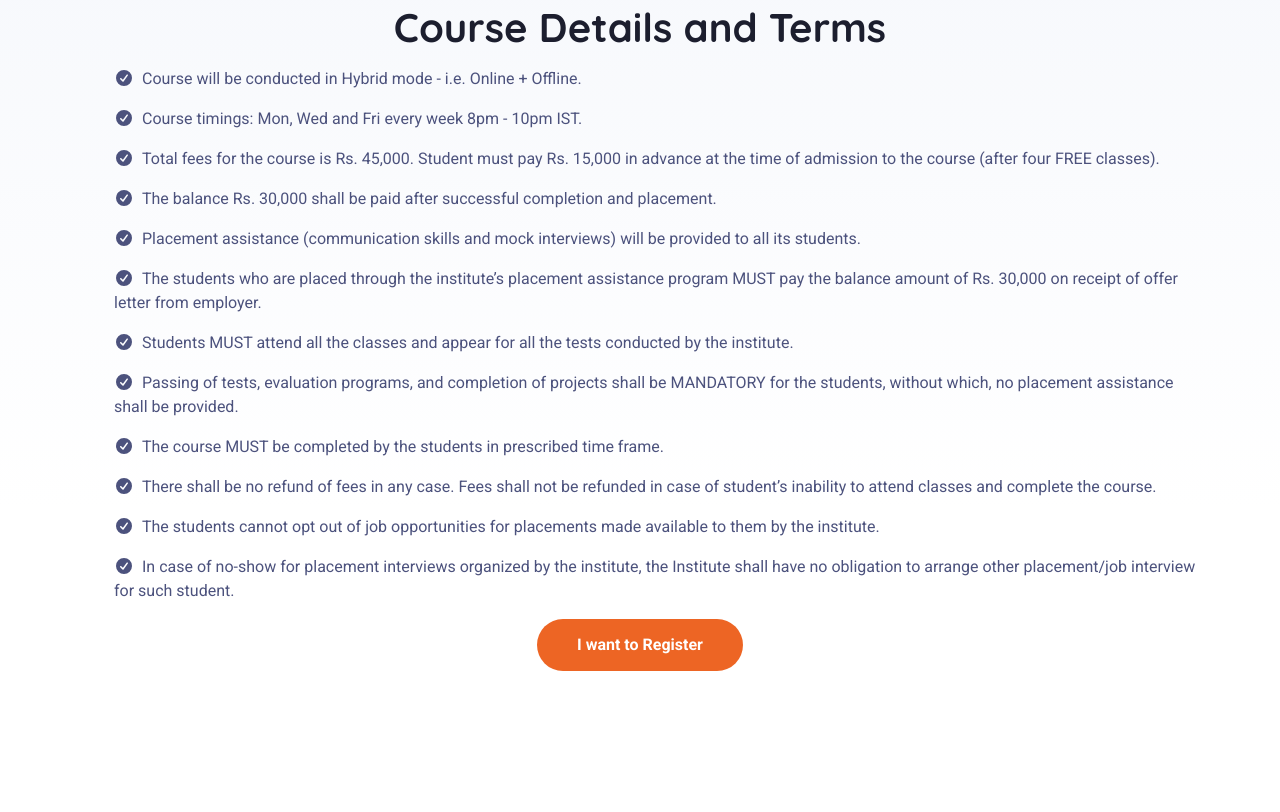
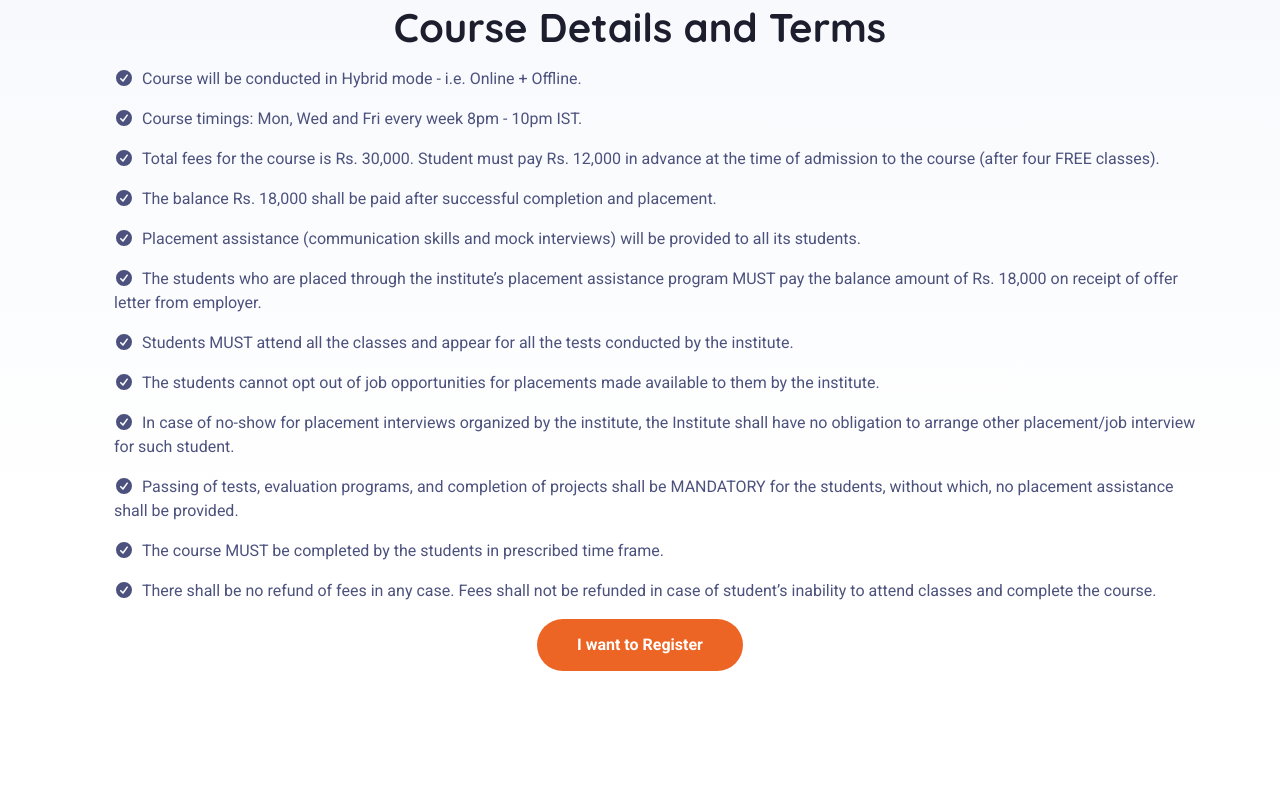
Before and after one commit to ekviraedu/ekviraedu.github.io, a plain HTML site: page fullstack/index.html in a window 1280 px wide. Shown: the part 2347-3159 px from the top of the page. Drawn offline with Linux system fonts and the light colour scheme.

Commit message:
changed fees. addressed feedback from Piyush.

```diff
--- a/fullstack/index.html
+++ b/fullstack/index.html
@@ -133,7 +133,7 @@
 						    <h3 class="item-heading">Code like a Pro.</h3>
 					    </div><!--//item-heading-->
 					    <div class="item-desc">
-						    Working in a team and with stakeholders across companies and geos entails writing code that is maintenable, readable and modular. Become a champion web application developer, tech lead or IT specialist by mastering MERN stack.
+						    Working in a team and with stakeholders across companies and geos entails writing code that is maintainable, readable and modular. Become a champion web application developer, tech lead or IT specialist by mastering MERN stack.
 					    </div><!--//item-desc-->
 				    </div><!--//item-inner-->
 			    </div><!--//item-->
@@ -194,16 +194,16 @@
 	<div>
 			<ul><i class="fas fa-check-circle me-2"></i>Course will be conducted in Hybrid mode - i.e. Online + Offline.</ul>
 			<ul><i class="fas fa-check-circle me-2"></i>Course timings: Mon, Wed and Fri every week 8pm - 10pm IST.</ul>
-			<ul><i class="fas fa-check-circle me-2"></i>Total fees for the course is Rs. 45,000. Student must pay Rs. 15,000 in advance at the time of admission to the course (after four FREE classes). </ul>
-			<ul><i class="fas fa-check-circle me-2"></i>The balance Rs. 30,000 shall be paid after successful completion and placement.</ul>
+			<ul><i class="fas fa-check-circle me-2"></i>Total fees for the course is Rs. 30,000. Student must pay Rs. 12,000 in advance at the time of admission to the course (after four FREE classes). </ul>
+			<ul><i class="fas fa-check-circle me-2"></i>The balance Rs. 18,000 shall be paid after successful completion and placement.</ul>
 			<ul><i class="fas fa-check-circle me-2"></i>Placement assistance (communication skills and mock interviews) will be provided to all its students.</ul>
-			<ul><i class="fas fa-check-circle me-2"></i>The students who are placed through the institute’s placement assistance program MUST pay the balance amount of Rs. 30,000 on receipt of offer letter from employer.</ul>
+			<ul><i class="fas fa-check-circle me-2"></i>The students who are placed through the institute’s placement assistance program MUST pay the balance amount of Rs. 18,000 on receipt of offer letter from employer.</ul>
 			<ul><i class="fas fa-check-circle me-2"></i>Students MUST attend all the classes and appear for all the tests conducted by the institute.</ul>
+			<ul><i class="fas fa-check-circle me-2"></i>The students cannot opt out of job opportunities for placements made available to them by the institute. </ul>
+			<ul><i class="fas fa-check-circle me-2"></i>In case of no-show for placement interviews organized by the institute, the Institute shall have no obligation to arrange other placement/job interview for such student.</ul>
 			<ul><i class="fas fa-check-circle me-2"></i>Passing of tests, evaluation programs, and completion of projects shall be MANDATORY for the students, without which, no placement assistance shall be provided.</ul>
 			<ul><i class="fas fa-check-circle me-2"></i>The course MUST be completed by the students in prescribed time frame.</ul>
 			<ul><i class="fas fa-check-circle me-2"></i>There shall be no refund of fees in any case. Fees shall not be refunded in case of student’s inability to attend classes and complete the course.</ul>
-			<ul><i class="fas fa-check-circle me-2"></i>The students cannot opt out of job opportunities for placements made available to them by the institute. </ul>
-			<ul><i class="fas fa-check-circle me-2"></i>In case of no-show for placement interviews organized by the institute, the Institute shall have no obligation to arrange other placement/job interview for such student.</ul>
 
 		<div class="text-center"><a class="btn btn-primary" href="#registration-section">I want to Register</a></div>
 	<!--</div>//key-points-->
@@ -257,7 +257,7 @@
 		    </div><!--//author-profile-->
 		    <h2 class="section-heading text-center text-white mb-3">About The Instructor</h2>
 		    <div class="author-bio single-col-max mx-auto">
-			    <p>Aniket Pingley is highly versatile technologist with solid background in academics, industry and community engagement focussed on education. He is anexpert in Wireless Networks, Cloud technologies, Network Security, Large-scale Software Design, Static-analysis and Safety-critical systems. <br><br>He has worked for top multinational companies -  namely, MathWorks, Intel Corporation and Cadence Design Systems in India and the USA. He holds a doctorate in Computer Science from The George Washington University, Washington DC. <br><br>He has solid track-record of mentoring graduate and undergraduate students, interns and entry-level engineers in industry. Aniket is an expert in building dialogue and rapport with students, academic groups and industry-customers. He is adept in the hiring process, conducting interviews and gauging communication and technical skills of candidates. Aniket is experienced in guiding students for resume preparation and conducting camps for mock interviews for industry placement.
+			    <p>Aniket Pingley is a highly versatile technologist with solid background in academics, industry and community engagement focussed on education. He is an expert in Wireless Networks, Cloud technologies, Network Security, Large-scale Software Design, Static-analysis and Safety-critical systems. <br><br>He has worked for top multinational companies -  namely, MathWorks, Intel Corporation and Cadence Design Systems in India and the USA. He holds a doctorate in Computer Science from The George Washington University, Washington DC. <br><br>He has solid track-record of mentoring graduate and undergraduate students, interns and entry-level engineers in industry. Aniket is an expert in building dialogue and rapport with students, academic groups and industry-customers. He is adept in the hiring process, conducting interviews and gauging communication and technical skills of candidates. Aniket is experienced in guiding students for resume preparation and conducting camps for mock interviews for industry placement.
 				</p>
 			    <div class="author-links text-center pt-4">
 			        <h5 class="text-white mb-4">LinkedIn Profile</h5>
```
